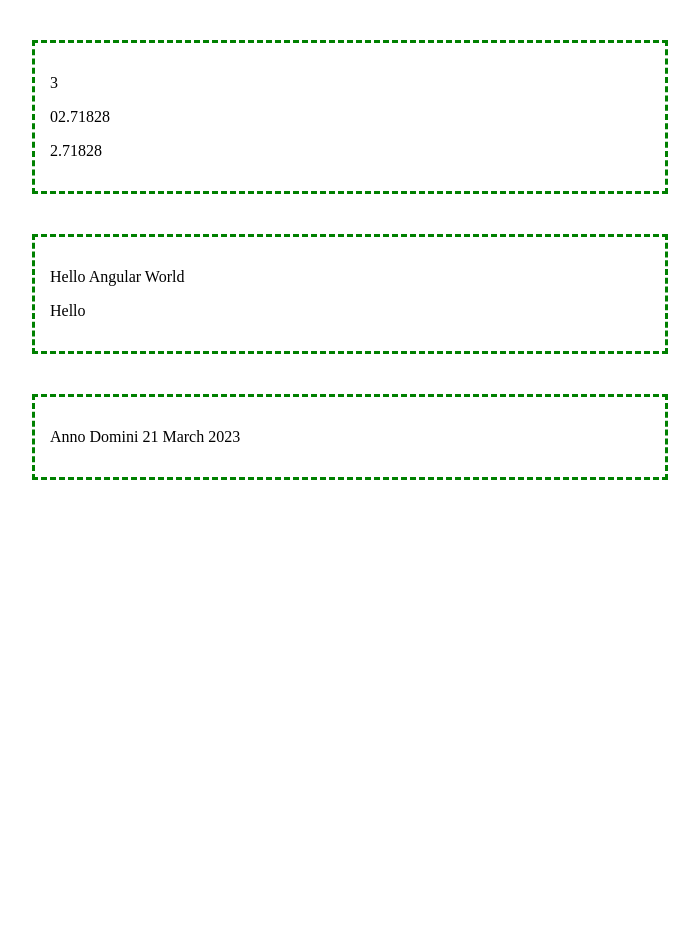
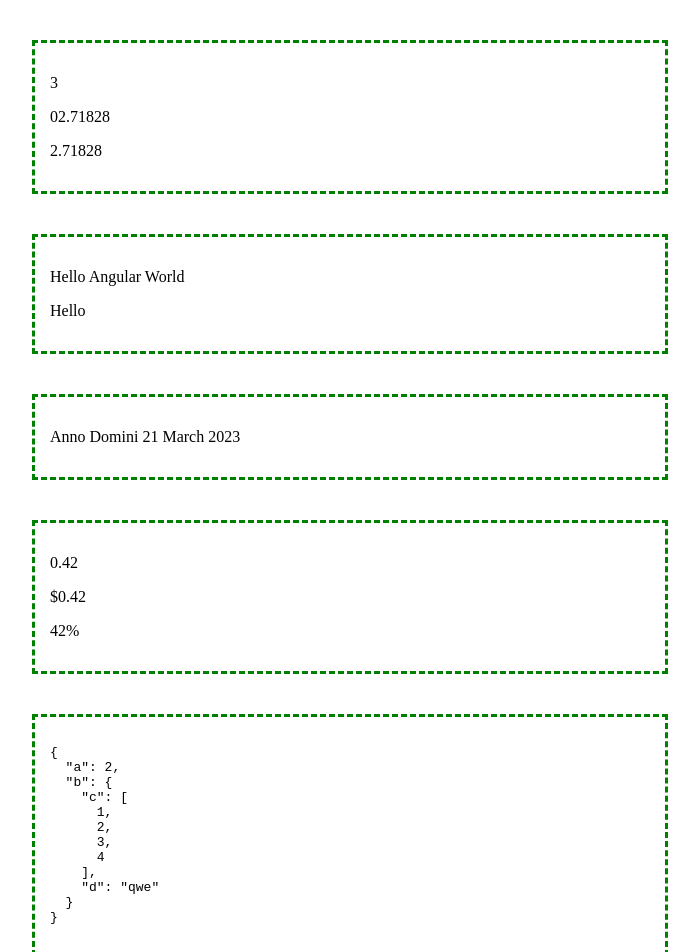
Before and after one commit to theIvanChornyi/angular-basic, an Angular app: page / in a window 1280 px wide. Shown: the top 952 px of the page, without its empty margins (290-989 px from the left). Before the commit the page ends 800 px from the top, so only its background shows below. Built offline with nearby package versions, Linux system fonts and the light colour scheme.

Commit message:
Json pipe

```diff
--- a/src/app/app.component.html
+++ b/src/app/app.component.html
@@ -10,3 +10,12 @@
 <div class="contaier">
   <p>{{ date | date : 'GGGG dd MMMM YYYY' }}</p>
 </div>
+<div class="contaier">
+  <p>{{ float }}</p>
+  <p>{{ float | currency }}</p>
+  <p>{{ float | percent }}</p>
+</div>
+
+<div class="contaier">
+  <pre>{{ obj | json }}</pre>
+</div>
--- a/src/app/app.component.ts
+++ b/src/app/app.component.ts
@@ -9,4 +9,6 @@
   e = Math.E;
   string = 'Hello angular world';
   date = new Date();
+  float = 0.42;
+  obj = { a: 2, b: { c: [1, 2, 3, 4], d: 'qwe' } };
 }
```
